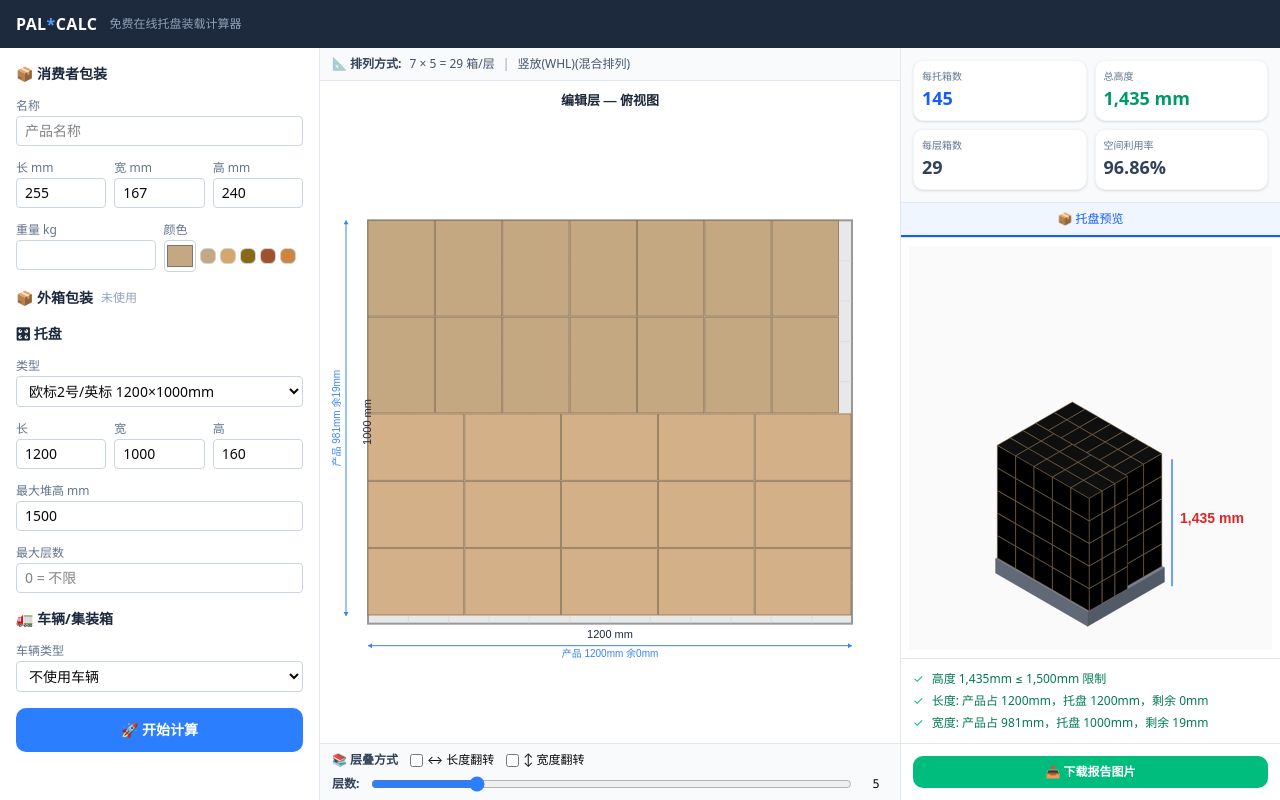
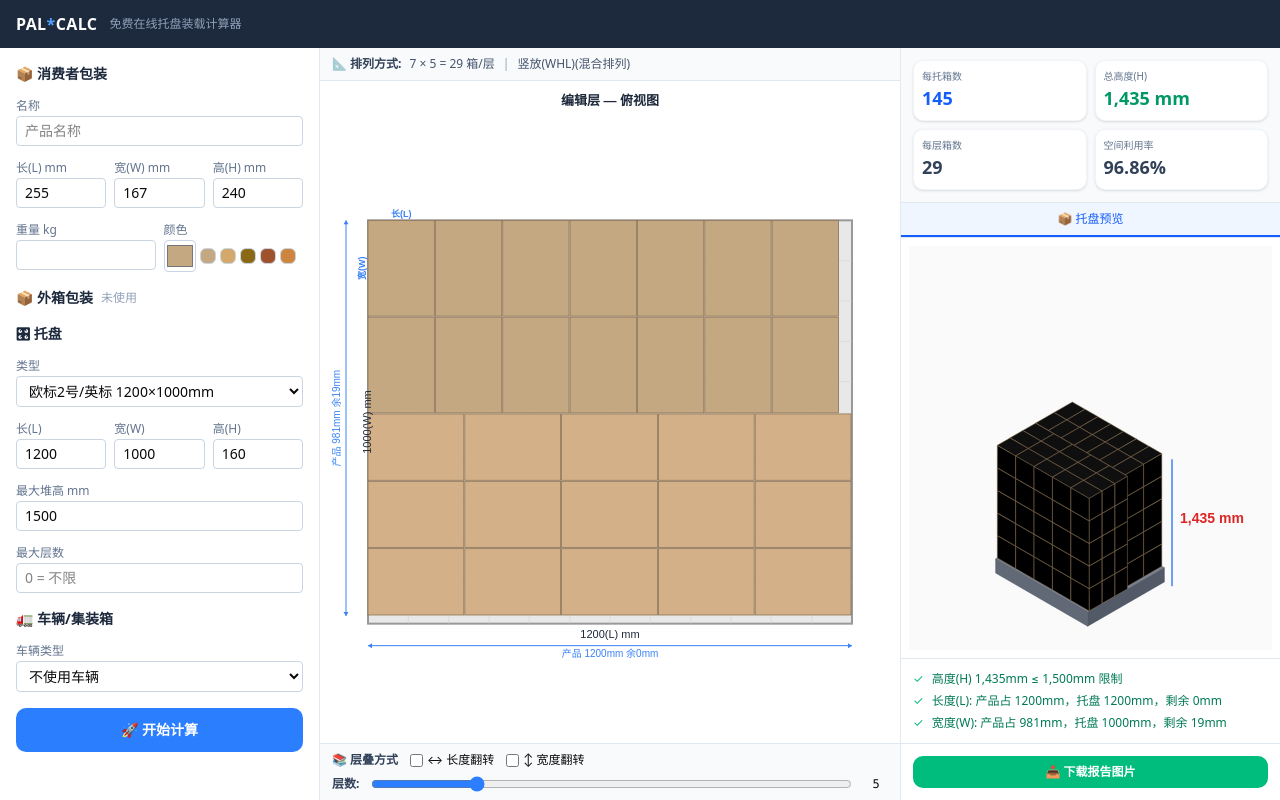
Before and after one commit to xiaonan177/Ka, a Next.js app: page / in a window 1280 px wide. Both pictures are taken after a click on the button "🚀 开始计算". Built offline with nearby package versions, Linux system fonts and the light colour scheme.

Commit message:
feat: 俯视图箱体标记长短边，全局尺寸标签加英文符号 L/W/H
Coze-Commit-Type: user
Coze-User-ID: 617247819964584
Coze-Conversation-ID: 6746399

```diff
--- a/src/components/InputForm.tsx
+++ b/src/components/InputForm.tsx
@@ -72,15 +72,15 @@ export function InputForm({ input, onChange, onCalculate }: InputFormProps) {
             </div>
             <div className="grid grid-cols-3 gap-2">
               <div>
-                <label className="text-xs text-slate-500">长 mm</label>
+                <label className="text-xs text-slate-500">长(L) mm</label>
                 <input type="number" value={input.box.length || ''} onChange={e => update({ box: { ...input.box, length: Number(e.target.value) } })} className="w-full border border-slate-300 rounded px-2 py-1 text-sm" />
               </div>
               <div>
-                <label className="text-xs text-slate-500">宽 mm</label>
+                <label className="text-xs text-slate-500">宽(W) mm</label>
                 <input type="number" value={input.box.width || ''} onChange={e => update({ box: { ...input.box, width: Number(e.target.value) } })} className="w-full border border-slate-300 rounded px-2 py-1 text-sm" />
               </div>
               <div>
-                <label className="text-xs text-slate-500">高 mm</label>
+                <label className="text-xs text-slate-500">高(H) mm</label>
                 <input type="number" value={input.box.height || ''} onChange={e => update({ box: { ...input.box, height: Number(e.target.value) } })} className="w-full border border-slate-300 rounded px-2 py-1 text-sm" />
               </div>
             </div>
@@ -114,15 +114,15 @@ export function InputForm({ input, onChange, onCalculate }: InputFormProps) {
             <div className="mt-2 space-y-2 p-2 bg-slate-50 rounded">
               <div className="grid grid-cols-3 gap-2">
                 <div>
-                  <label className="text-xs text-slate-500">长</label>
+                  <label className="text-xs text-slate-500">长(L)</label>
                   <input type="number" value={input.caseBox.length || ''} onChange={e => update({ caseBox: { ...input.caseBox, length: Number(e.target.value) } })} className="w-full border border-slate-300 rounded px-2 py-1 text-sm" />
                 </div>
                 <div>
-                  <label className="text-xs text-slate-500">宽</label>
+                  <label className="text-xs text-slate-500">宽(W)</label>
                   <input type="number" value={input.caseBox.width || ''} onChange={e => update({ caseBox: { ...input.caseBox, width: Number(e.target.value) } })} className="w-full border border-slate-300 rounded px-2 py-1 text-sm" />
                 </div>
                 <div>
-                  <label className="text-xs text-slate-500">高</label>
+                  <label className="text-xs text-slate-500">高(H)</label>
                   <input type="number" value={input.caseBox.height || ''} onChange={e => update({ caseBox: { ...input.caseBox, height: Number(e.target.value) } })} className="w-full border border-slate-300 rounded px-2 py-1 text-sm" />
                 </div>
               </div>
@@ -147,15 +147,15 @@ export function InputForm({ input, onChange, onCalculate }: InputFormProps) {
             </div>
             <div className="grid grid-cols-3 gap-2">
               <div>
-                <label className="text-xs text-slate-500">长</label>
+                <label className="text-xs text-slate-500">长(L)</label>
                 <input type="number" value={input.pallet.length || ''} onChange={e => update({ pallet: { ...input.pallet, length: Number(e.target.value) } })} className="w-full border border-slate-300 rounded px-2 py-1 text-sm" />
               </div>
               <div>
-                <label className="text-xs text-slate-500">宽</label>
+                <label className="text-xs text-slate-500">宽(W)</label>
                 <input type="number" value={input.pallet.width || ''} onChange={e => update({ pallet: { ...input.pallet, width: Number(e.target.value) } })} className="w-full border border-slate-300 rounded px-2 py-1 text-sm" />
               </div>
               <div>
-                <label className="text-xs text-slate-500">高</label>
+                <label className="text-xs text-slate-500">高(H)</label>
                 <input type="number" value={input.pallet.height || ''} onChange={e => update({ pallet: { ...input.pallet, height: Number(e.target.value) } })} className="w-full border border-slate-300 rounded px-2 py-1 text-sm" />
               </div>
             </div>
@@ -187,15 +187,15 @@ export function InputForm({ input, onChange, onCalculate }: InputFormProps) {
                   return (
                     <div className="grid grid-cols-3 gap-2 p-2 bg-slate-50 rounded">
                       <div>
-                        <label className="text-xs text-slate-500">长</label>
+                        <label className="text-xs text-slate-500">长(L)</label>
                         <input type="number" value={t.length} onChange={e => update({ truck: { ...t, length: Number(e.target.value) } })} className="w-full border border-slate-300 rounded px-2 py-1 text-sm" />
                       </div>
                       <div>
-                        <label className="text-xs text-slate-500">宽</label>
+                        <label className="text-xs text-slate-500">宽(W)</label>
                         <input type="number" value={t.width} onChange={e => update({ truck: { ...t, width: Number(e.target.value) } })} className="w-full border border-slate-300 rounded px-2 py-1 text-sm" />
                       </div>
                       <div>
-                        <label className="text-xs text-slate-500">高</label>
+                        <label className="text-xs text-slate-500">高(H)</label>
                         <input type="number" value={t.height} onChange={e => update({ truck: { ...t, height: Number(e.target.value) } })} className="w-full border border-slate-300 rounded px-2 py-1 text-sm" />
                       </div>
                     </div>
--- a/src/components/LayerEditor.tsx
+++ b/src/components/LayerEditor.tsx
@@ -108,6 +108,28 @@ export function LayerEditor({
             const name = input.productName || '';
             ctx.fillText(name.slice(0, Math.floor(bw / 8)), drawX + bw / 2, drawY + bh / 2, bw - 4);
           }
+
+          // 长/宽边标注 — 只在第一段的第一个箱体上标注（避免重复）
+          if (si === 0 && row === 0 && col === 0 && bw > 20 && bh > 15) {
+            ctx.save();
+            // 长边标注 — 沿箱体上边（沿托盘长度方向）
+            ctx.fillStyle = '#3B82F6';
+            ctx.font = 'bold 9px sans-serif';
+            ctx.textAlign = 'center';
+            ctx.textBaseline = 'bottom';
+            ctx.fillText(`长(L)`, drawX + bw / 2, drawY - 1);
+
+            // 宽边标注 — 沿箱体左边（沿托盘宽度方向）
+            ctx.save();
+            ctx.translate(drawX - 1, drawY + bh / 2);
+            ctx.rotate(-Math.PI / 2);
+            ctx.textAlign = 'center';
+            ctx.textBaseline = 'bottom';
+            ctx.fillText(`宽(W)`, 0, 0);
+            ctx.restore();
+
+            ctx.restore();
+          }
         }
       }
       currentY += section.countAlongWidth * bW;
@@ -122,7 +144,7 @@ export function LayerEditor({
     ctx.font = '11px sans-serif';
     ctx.textAlign = 'center';
     ctx.textBaseline = 'top';
-    ctx.fillText(`${input.pallet.length} mm`, ox + palletL * scale / 2, oy + palletW * scale + 6);
+    ctx.fillText(`${input.pallet.length}(L) mm`, ox + palletL * scale / 2, oy + palletW * scale + 6);
 
     // 产品占用长度标注（托盘下方第二条线）
     const coverageLDraw = (coverageL / input.pallet.length) * palletL * scale;
@@ -148,7 +170,7 @@ export function LayerEditor({
     ctx.translate(ox - 6, oy + palletW * scale / 2);
     ctx.rotate(-Math.PI / 2);
     ctx.textBaseline = 'top';
-    ctx.fillText(`${input.pallet.width} mm`, 0, 0);
+    ctx.fillText(`${input.pallet.width}(W) mm`, 0, 0);
     ctx.restore();
 
     // 产品占用宽度标注（左侧第二条线）
--- a/src/components/ReportCanvas.tsx
+++ b/src/components/ReportCanvas.tsx
@@ -173,7 +173,7 @@ function drawTitleBar(ctx: CanvasRenderingContext2D, x: number, y: number, w: nu
 function drawParamTable(ctx: CanvasRenderingContext2D, x: number, y: number, plan: PalletPlan, box: BoxDimensions): number {
   const cols = [
     { header: '箱体类型', value: '产品箱', w: 100 },
-    { header: '箱体尺寸(长×宽×高 毫米)', value: `W${box.width} × L${box.length} × H${box.height}`, w: 300 },
+    { header: '箱体尺寸(长×宽×高 毫米)', value: `L${box.length} × W${box.width} × H${box.height}`, w: 300 },
     { header: '堆码方式(长×宽×高)', value: `${plan.countAlongLength} × ${plan.countAlongWidth} × ${plan.layers}`, w: 210 },
     { header: '每层箱数(箱)', value: String(plan.boxesPerLayer), w: 140 },
     { header: '层数(层)', value: String(plan.layers), w: 100 },
@@ -227,7 +227,7 @@ function drawTopView(ctx: CanvasRenderingContext2D, x: number, y: number, w: num
   ctx.fillStyle = C.black;
   ctx.font = '13px "Microsoft YaHei", sans-serif';
   ctx.textAlign = 'center';
-  ctx.fillText(`排列方式: ${plan.countAlongLength} × ${plan.countAlongWidth} (俯视图)`, x + w / 2, y + 16);
+  ctx.fillText(`排列方式: ${plan.countAlongLength}(L) × ${plan.countAlongWidth}(W) (俯视图)`, x + w / 2, y + 16);
 
   const drawY = y + 24;
   const drawH = h - 44;
@@ -314,9 +314,9 @@ function drawTopView(ctx: CanvasRenderingContext2D, x: number, y: number, w: num
 
   // 尺寸标注
   const annotY = oy + drawPW + 18;
-  drawDimLine(ctx, ox, annotY, ox + drawPL, annotY, `${plan.coverageLength} 毫米`, 'bottom');
+  drawDimLine(ctx, ox, annotY, ox + drawPL, annotY, `${plan.coverageLength}(L) 毫米`, 'bottom');
   const annotX = ox - 18;
-  drawDimLine(ctx, annotX, oy, annotX, oy + drawPW, `${plan.coverageWidth} 毫米`, 'left');
+  drawDimLine(ctx, annotX, oy, annotX, oy + drawPW, `${plan.coverageWidth}(W) 毫米`, 'left');
 }
 
 /** 绘制侧视图 */
@@ -385,8 +385,8 @@ function drawSideView(ctx: CanvasRenderingContext2D, x: number, y: number, w: nu
   }
 
   // 标注
-  drawDimLine(ctx, ox, oy + palletDrawH + 16, ox + drawBW * count, oy + palletDrawH + 16, `${totalBoxW} 毫米`, 'bottom');
-  drawDimLine(ctx, ox - 16, oy - drawBH, ox - 16, oy, `${boxH} 毫米`, 'left');
+  drawDimLine(ctx, ox, oy + palletDrawH + 16, ox + drawBW * count, oy + palletDrawH + 16, `${totalBoxW}(L) 毫米`, 'bottom');
+  drawDimLine(ctx, ox - 16, oy - drawBH, ox - 16, oy, `${boxH}(H) 毫米`, 'left');
 }
 
 /** 绘制托盘详情 */
@@ -462,18 +462,18 @@ function drawPalletDetail(ctx: CanvasRenderingContext2D, x: number, y: number, w
   ctx.fillStyle = C.black;
   ctx.font = '14px "Microsoft YaHei", sans-serif';
   ctx.textAlign = 'left';
-  ctx.fillText(`托盘尺寸: ${pallet.width} × ${pallet.length} × ${pallet.height} 毫米`, textX, y + 50);
+  ctx.fillText(`托盘尺寸: ${pallet.width}(W) × ${pallet.length}(L) × ${pallet.height}(H) 毫米`, textX, y + 50);
   ctx.fillText(`托盘材质: 塑料`, textX, y + 75);
 
   // 蓝色标注线
   const bottomPt = iso(0, sW, 0);
-  drawDimLine(ctx, bottomPt[0], bottomPt[1] + 18, bottomPt[0] + sL * cosA, bottomPt[1] + 18 + sL * sinA, `${pallet.length} 毫米`, 'bottom');
+  drawDimLine(ctx, bottomPt[0], bottomPt[1] + 18, bottomPt[0] + sL * cosA, bottomPt[1] + 18 + sL * sinA, `${pallet.length}(L) 毫米`, 'bottom');
 
   const rightPt = iso(sL, 0, 0);
-  drawDimLine(ctx, rightPt[0] + 12, rightPt[1], rightPt[0] + 12 + sW * cosA, rightPt[1] + sW * sinA, `${pallet.width} 毫米`, 'bottom');
+  drawDimLine(ctx, rightPt[0] + 12, rightPt[1], rightPt[0] + 12 + sW * cosA, rightPt[1] + sW * sinA, `${pallet.width}(W) 毫米`, 'bottom');
 
   const topPt = iso(sL, 0, sH);
-  drawDimLine(ctx, topPt[0] + 12, topPt[1], topPt[0] + 12, topPt[1] + sH, `${pallet.height} 毫米`, 'right');
+  drawDimLine(ctx, topPt[0] + 12, topPt[1], topPt[0] + 12, topPt[1] + sH, `${pallet.height}(H) 毫米`, 'right');
 }
 
 /** 绘制成品堆叠效果图 */
@@ -692,19 +692,19 @@ function drawHeightAnnotation(ctx: CanvasRenderingContext2D, x: number, y: numbe
   // 分项
   ctx.fillStyle = C.black;
   ctx.font = '13px "Microsoft YaHei", sans-serif';
-  ctx.fillText(`箱体高度 ${plan.boxStackHeight} 毫米`, x + 28, ty);
+  ctx.fillText(`箱体高度(H) ${plan.boxStackHeight} 毫米`, x + 28, ty);
   ty += 22;
   ctx.fillText(`层数: ${plan.layers} 层`, x + 28, ty);
   ty += 22;
   ctx.fillText(`= ${boxTotalH} 毫米`, x + 28, ty);
   ty += 30;
-  ctx.fillText(`托盘高度 ${palletH} 毫米`, x + 28, ty);
+  ctx.fillText(`托盘高度(H) ${palletH} 毫米`, x + 28, ty);
   ty += 40;
 
   // 总高度确认
   ctx.fillStyle = C.black;
   ctx.font = '14px "Microsoft YaHei", sans-serif';
-  ctx.fillText('总高度', x + 28, ty);
+  ctx.fillText('总高度(H)', x + 28, ty);
   ty += 24;
 
   ctx.fillStyle = C.red;
@@ -738,7 +738,7 @@ function drawSummary(ctx: CanvasRenderingContext2D, x: number, y: number, w: num
   const widthDiff = pallet.width - plan.coverageWidth;
 
   const leftItems = [
-    `箱体尺寸: ${plan.originalBox.width} × ${plan.originalBox.length} × ${plan.originalBox.height} 毫米`,
+    `箱体尺寸: L${plan.originalBox.length} × W${plan.originalBox.width} × H${plan.originalBox.height} 毫米`,
     `堆码方式: ${plan.countAlongLength} × ${plan.countAlongWidth} × ${plan.layers}`,
     `每层箱数: ${plan.boxesPerLayer} 箱`,
     `层数: ${plan.layers} 层`,
@@ -746,9 +746,9 @@ function drawSummary(ctx: CanvasRenderingContext2D, x: number, y: number, w: num
   const rightItems = [
     `每托箱数: ${plan.totalBoxes} 箱`,
     `托盘尺寸: ${pallet.width} × ${pallet.length} × ${pallet.height} 毫米`,
-    `长度: 产品占${plan.coverageLength}mm${lengthDiff >= 0 ? `，余${lengthDiff}mm` : `，超${Math.abs(lengthDiff)}mm`}`,
-    `宽度: 产品占${plan.coverageWidth}mm${widthDiff >= 0 ? `，余${widthDiff}mm` : `，超${Math.abs(widthDiff)}mm`}`,
-    `托盘总高度: ${plan.totalHeight} 毫米 (不超过 ${maxHeight} 毫米)`,
+    `长度(L): 产品占${plan.coverageLength}mm${lengthDiff >= 0 ? `，余${lengthDiff}mm` : `，超${Math.abs(lengthDiff)}mm`}`,
+    `宽度(W): 产品占${plan.coverageWidth}mm${widthDiff >= 0 ? `，余${widthDiff}mm` : `，超${Math.abs(widthDiff)}mm`}`,
+    `托盘总高度(H): ${plan.totalHeight} 毫米 (不超过 ${maxHeight} 毫米)`,
     `可使用标准运输及仓储设备作业`,
   ];
 
--- a/src/components/SolutionPreview.tsx
+++ b/src/components/SolutionPreview.tsx
@@ -126,7 +126,7 @@ export function SolutionPreview({ plan, input, layers, flipLength, flipWidth, on
       currentY += section.countAlongWidth * bW;
     });
 
-    // 高度标注
+    // 高度(H)标注
     const totalH = palletH + totalLayers * boxH;
     const [lx, ly] = toIso(palletL + 1, 0, 0);
     const [tx2, ty2] = toIso(palletL + 1, 0, totalH);
@@ -139,7 +139,7 @@ export function SolutionPreview({ plan, input, layers, flipLength, flipWidth, on
     ctx.lineTo(cx + tx2 * scale, cy + ty2 * scale);
     ctx.stroke();
 
-    // 总高度文字
+    // 总高度(H)文字
     const totalHmm = input.pallet.height + totalLayers * plan.boxStackHeight;
     ctx.fillStyle = '#DC2626';
     ctx.font = 'bold 14px sans-serif';
@@ -296,7 +296,7 @@ export function SolutionPreview({ plan, input, layers, flipLength, flipWidth, on
             <div className="text-lg font-bold text-blue-600">{totalBoxes}</div>
           </div>
           <div className="bg-white rounded-lg p-2 shadow-sm border border-slate-100">
-            <div className="text-[10px] text-slate-500">总高度</div>
+            <div className="text-[10px] text-slate-500">总高度(H)</div>
             <div className={`text-lg font-bold ${heightOk ? 'text-emerald-600' : 'text-amber-600'}`}>{totalH.toLocaleString()} mm</div>
           </div>
           <div className="bg-white rounded-lg p-2 shadow-sm border border-slate-100">
@@ -348,36 +348,36 @@ export function SolutionPreview({ plan, input, layers, flipLength, flipWidth, on
 
       {/* 合规检查 */}
       <div className="p-3 border-t border-slate-200 space-y-1.5">
-        {/* 高度检查 */}
+        {/* 高度(H)检查 */}
         <div className="flex items-center gap-2 text-xs">
           {heightOk ? (
-            <><span className="text-emerald-500">✓</span><span className="text-emerald-700">高度 {totalH.toLocaleString()}mm ≤ {input.maxHeight.toLocaleString()}mm 限制</span></>
+            <><span className="text-emerald-500">✓</span><span className="text-emerald-700">高度(H) {totalH.toLocaleString()}mm ≤ {input.maxHeight.toLocaleString()}mm 限制</span></>
           ) : (
-            <><span className="text-amber-500">⚠</span><span className="text-amber-700">高度 {totalH.toLocaleString()}mm &gt; {input.maxHeight.toLocaleString()}mm 限制</span></>
+            <><span className="text-amber-500">⚠</span><span className="text-amber-700">高度(H) {totalH.toLocaleString()}mm &gt; {input.maxHeight.toLocaleString()}mm 限制</span></>
           )}
         </div>
-        {/* 长度对比 */}
+        {/* 长度(L)对比 */}
         {(() => {
           const diffL = input.pallet.length - plan.coverageLength;
           return (
             <div className="flex items-center gap-2 text-xs">
               {diffL >= 0 ? (
-                <><span className="text-emerald-500">✓</span><span className="text-emerald-700">长度: 产品占 {plan.coverageLength}mm，托盘 {input.pallet.length}mm，剩余 {diffL}mm</span></>
+                <><span className="text-emerald-500">✓</span><span className="text-emerald-700">长度(L): 产品占 {plan.coverageLength}mm，托盘 {input.pallet.length}mm，剩余 {diffL}mm</span></>
               ) : (
-                <><span className="text-amber-500">⚠</span><span className="text-amber-700">长度: 产品占 {plan.coverageLength}mm，超出托盘 {Math.abs(diffL)}mm</span></>
+                <><span className="text-amber-500">⚠</span><span className="text-amber-700">长度(L): 产品占 {plan.coverageLength}mm，超出托盘 {Math.abs(diffL)}mm</span></>
               )}
             </div>
           );
         })()}
-        {/* 宽度对比 */}
+        {/* 宽度(W)对比 */}
         {(() => {
           const diffW = input.pallet.width - plan.coverageWidth;
           return (
             <div className="flex items-center gap-2 text-xs">
               {diffW >= 0 ? (
-                <><span className="text-emerald-500">✓</span><span className="text-emerald-700">宽度: 产品占 {plan.coverageWidth}mm，托盘 {input.pallet.width}mm，剩余 {diffW}mm</span></>
+                <><span className="text-emerald-500">✓</span><span className="text-emerald-700">宽度(W): 产品占 {plan.coverageWidth}mm，托盘 {input.pallet.width}mm，剩余 {diffW}mm</span></>
               ) : (
-                <><span className="text-amber-500">⚠</span><span className="text-amber-700">宽度: 产品占 {plan.coverageWidth}mm，超出托盘 {Math.abs(diffW)}mm</span></>
+                <><span className="text-amber-500">⚠</span><span className="text-amber-700">宽度(W): 产品占 {plan.coverageWidth}mm，超出托盘 {Math.abs(diffW)}mm</span></>
               )}
             </div>
           );
```
